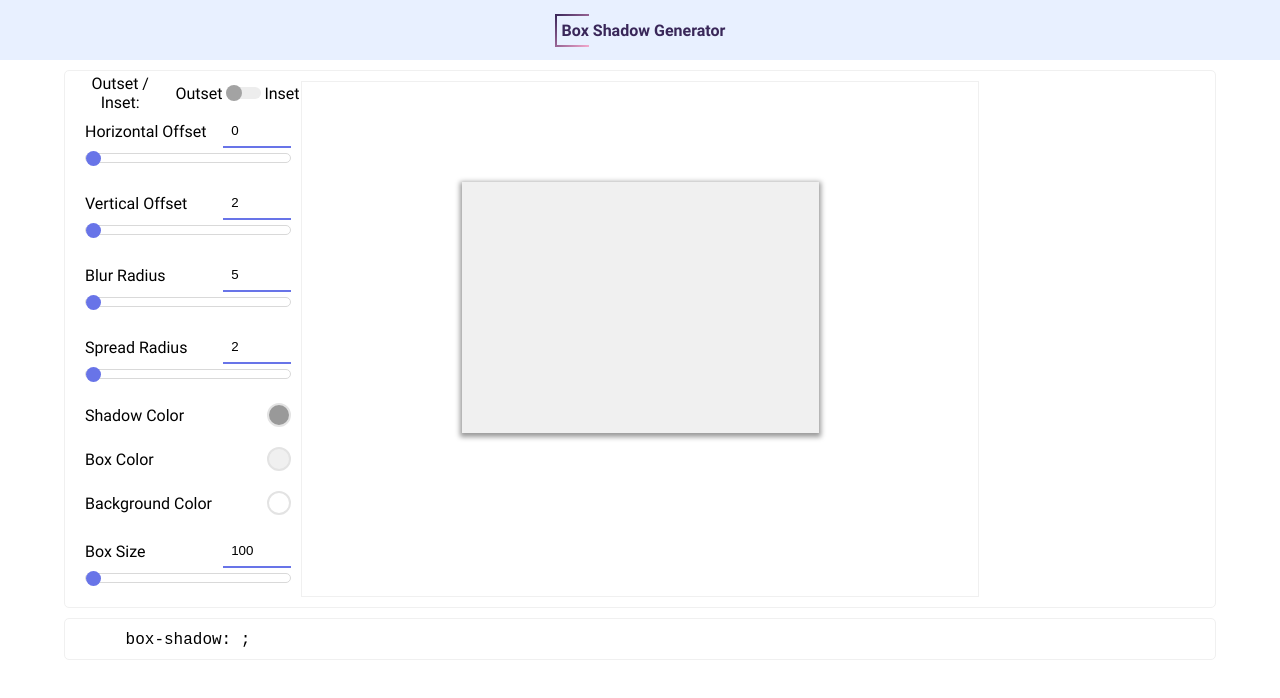
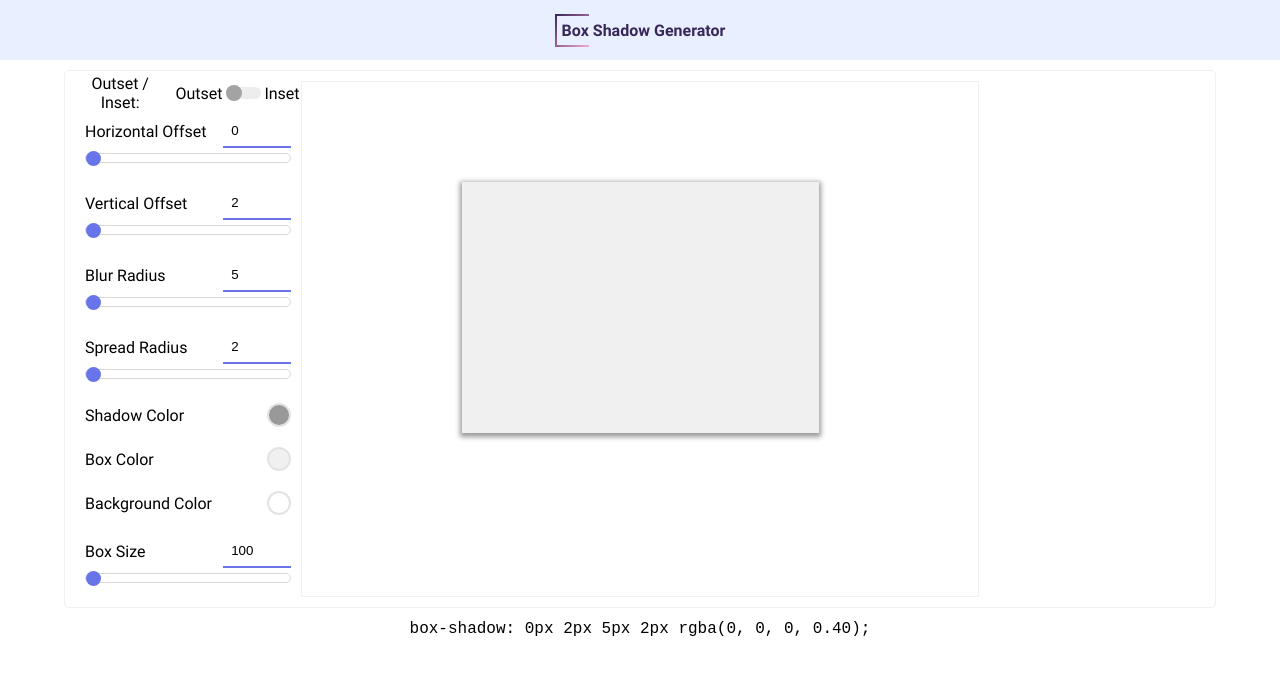
Before and after one commit to MaximeEsnol/BoxShadowGenerator, a React (Create React App) app: page / in a window 1280 px wide. Shown: the top 698 px of the page. Built offline with nearby package versions, Linux system fonts and the light colour scheme.

Commit message:
Pass boxShadow prop to Code component

```diff
--- a/src/components/HomeScreen.js
+++ b/src/components/HomeScreen.js
@@ -44,9 +44,9 @@ class HomeScreen extends Component {
                     boxShadow={this.state.boxShadow}
                     boxSize={this.state.boxSize}/>
                 </Content>
-                <Content>
-                    <Code/>
-                </Content>
+
+
+                <Code shadows={this.state.boxShadow}/>
             </div>
         )
     }
```
